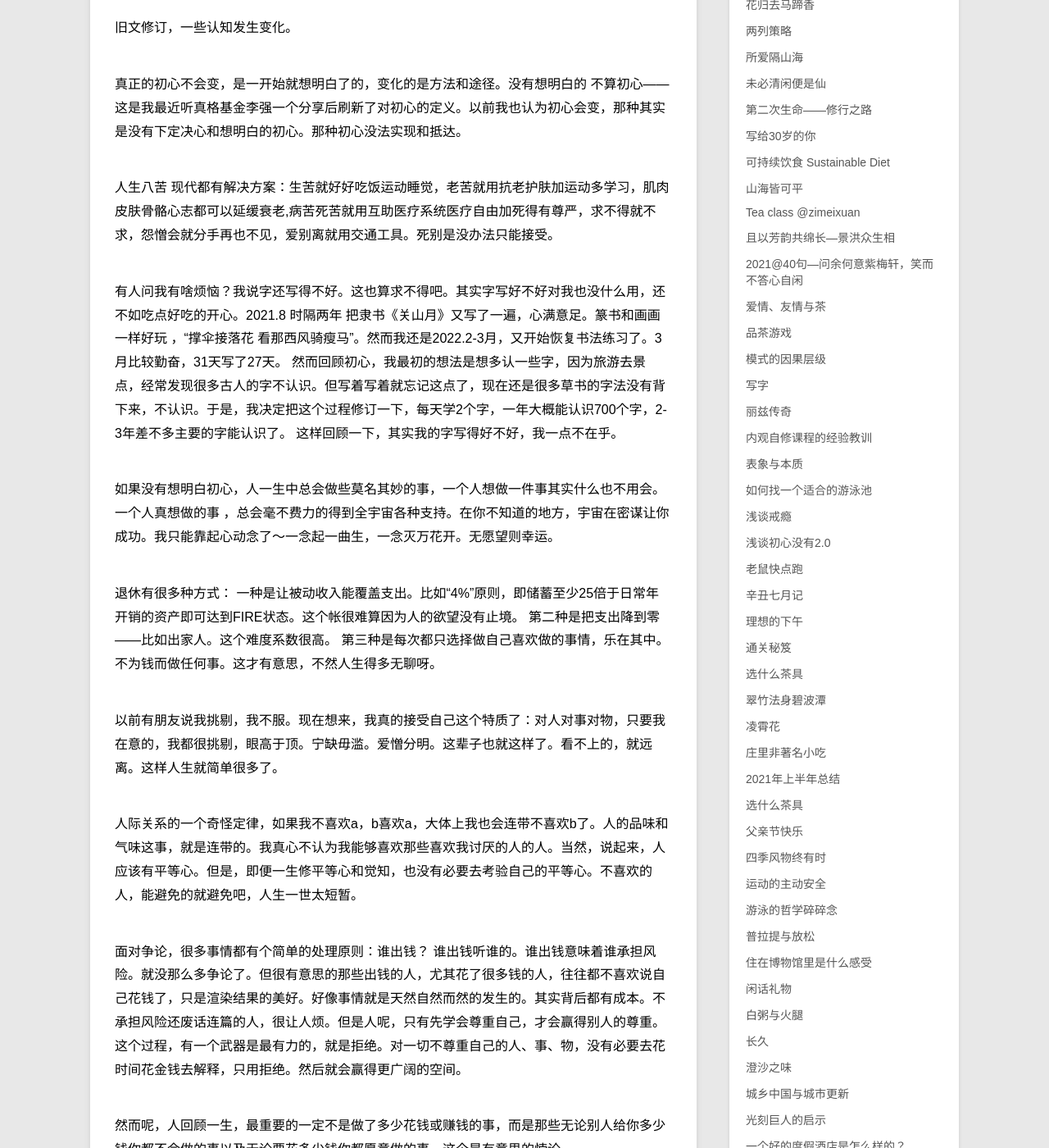
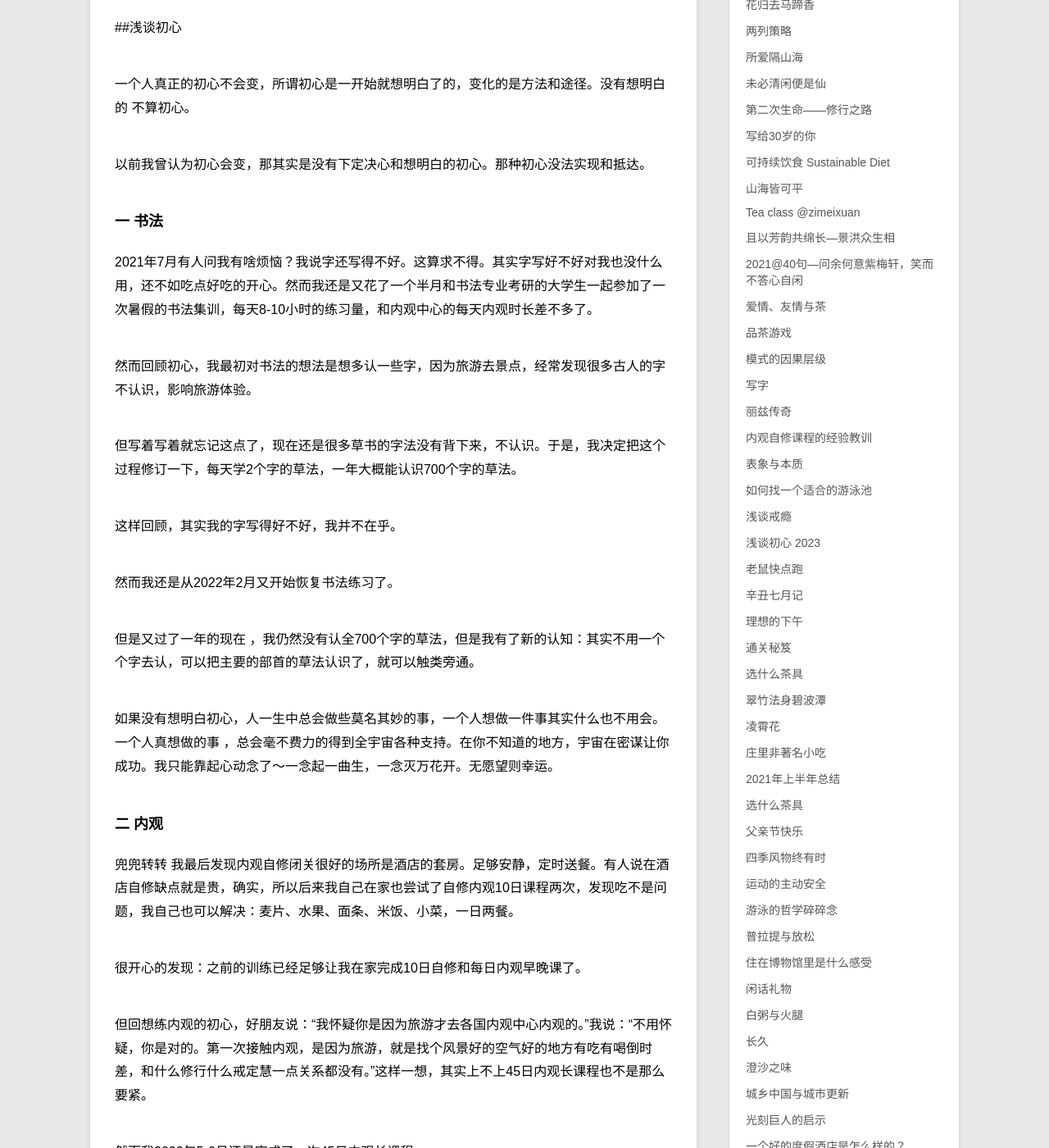
Before and after one commit to violettianjie/violettianjie.github.io, a Jekyll site: the page built from _posts/blog/2021-08-16-chuxin.md, in a window 1280 px wide and 1400 px high, scrolled down 235 px. Shown: the whole window at 82% size. Built offline with Jekyll 4.4.1, drawn with Linux system fonts in a browser that asks for light colours; some of the changed text lies outside the part shown.

Commit message:
Update 2021-08-16-chuxin.md

```diff
--- a/_posts/blog/2021-08-16-chuxin.md
+++ b/_posts/blog/2021-08-16-chuxin.md
@@ -1,11 +1,71 @@
 ---
 layout: post
-title: " 浅谈初心没有2.0 "
+title: " 浅谈初心 2023 "
 description: "浅谈"
 category: blog
 ---
 
+##浅谈初心
 
+一个人真正的初心不会变，所谓初心是一开始就想明白了的，变化的是方法和途径。没有想明白的 不算初心。
+
+以前我曾认为初心会变，那其实是没有下定决心和想明白的初心。那种初心没法实现和抵达。
+
+### 一 书法
+
+2021年7月有人问我有啥烦恼？我说字还写得不好。这算求不得。其实字写好不好对我也没什么用，还不如吃点好吃的开心。然而我还是又花了一个半月和书法专业考研的大学生一起参加了一次暑假的书法集训，每天8-10小时的练习量，和内观中心的每天内观时长差不多了。
+
+然而回顾初心，我最初对书法的想法是想多认一些字，因为旅游去景点，经常发现很多古人的字不认识，影响旅游体验。
+
+但写着写着就忘记这点了，现在还是很多草书的字法没有背下来，不认识。于是，我决定把这个过程修订一下，每天学2个字的草法，一年大概能认识700个字的草法。
+
+这样回顾，其实我的字写得好不好，我并不在乎。
+
+然而我还是从2022年2月又开始恢复书法练习了。
+
+但是又过了一年的现在 ，我仍然没有认全700个字的草法，但是我有了新的认知：其实不用一个个字去认，可以把主要的部首的草法认识了，就可以触类旁通。
+
+如果没有想明白初心，人一生中总会做些莫名其妙的事，一个人想做一件事其实什么也不用会。一个人真想做的事 ，总会毫不费力的得到全宇宙各种支持。在你不知道的地方，宇宙在密谋让你成功。我只能靠起心动念了～一念起一曲生，一念灭万花开。无愿望则幸运。
+
+### 二 内观
+
+兜兜转转 我最后发现内观自修闭关很好的场所是酒店的套房。足够安静，定时送餐。有人说在酒店自修缺点就是贵，确实，所以后来我自己在家也尝试了自修内观10日课程两次，发现吃不是问题，我自己也可以解决：麦片、水果、面条、米饭、小菜，一日两餐。
+
+很开心的发现：之前的训练已经足够让我在家完成10日自修和每日内观早晚课了。
+
+但回想练内观的初心，好朋友说：“我怀疑你是因为旅游才去各国内观中心内观的。”我说：“不用怀疑，你是对的。第一次接触内观，是因为旅游，就是找个风景好的空气好的地方有吃有喝倒时差，和什么修行什么戒定慧一点关系都没有。”这样一想，其实上不上45日内观长课程也不是那么要紧。
+
+然而我2023年5-6月还是完成了一次45日内观长课程。
+
+当然课程结束之后，我还是想起来要去青山渔村逛逛的事儿了，所谓不忘初心。
+
+人生的奇妙之处在所有你给出的东西都会以一种神奇的方式回到自己身上。它早已经不是初心，却比初心更好吗？
+
+不是，那些初心之外的在别人眼中更好的部分其实自己并不在乎。
+
+### 三 健身
+
+初心是不会忘记的，总要想明白的初心才是初心。初心是早就想好的终点毫无意外的抵达。抵达的那一刻，是平静的。过程中，也是清晰的平静的，不论路多长，结果也就是那样。
+
+怎么样才能不忘初心呢？
+
+真正的初心其实不会被遗忘。
+
+我惊讶的发现这两年来，我不知不觉竟然实现了增加体重，降低体脂率，增加肌肉的短期目标。十分开心，虽然时间比原计划拖长了，原来计划三个月完成的60节课，花了七个月，历时一年零两个月。
+
+虽然我对时间的判断、对困难的预期、对突发事件的预判与实际差距有点大，虽然过程曲折，但依然算是趋于阶段性圆满。
+
+是以为记。
+
+### Change Log
+
+1、初稿2021.8 《浅谈初心2.0》
+
+2、修订2022.4 《浅谈初心没有2.0》
+
+3、修订2023.10 《浅谈初心》
+
+----------------------------
 旧文修订，一些认知发生变化。
 
 真正的初心不会变，是一开始就想明白了的，变化的是方法和途径。没有想明白的 不算初心—— 这是我最近听真格基金李强一个分享后刷新了对初心的定义。以前我也认为初心会变，那种其实是没有下定决心和想明白的初心。那种初心没法实现和抵达。
```
